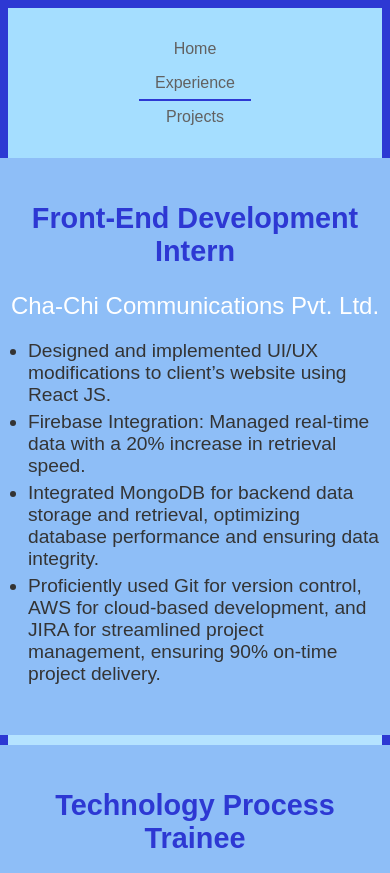
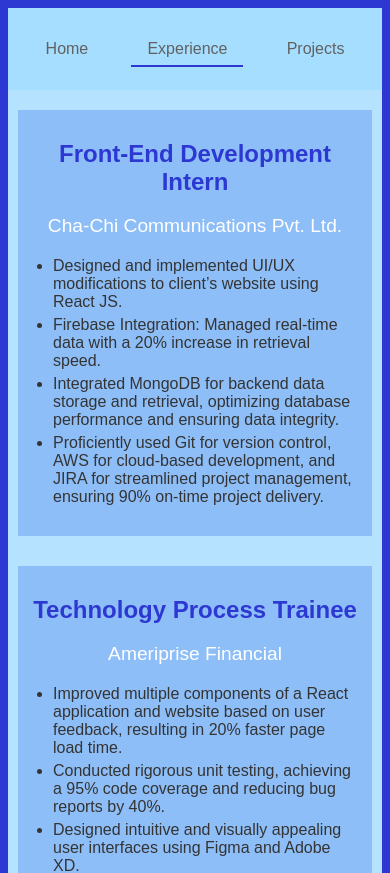
Before and after one commit to PranavMalhotra/Portfolio, a React (Create React App) app: page /experience in a window 390 px wide. Shown: the top 873 px of the page. Built offline with nearby package versions, Linux system fonts and the light colour scheme; the HTML template or start-up script is replaced by a standard one.

Commit message:
Adding mobile view

```diff
--- a/src/App.css
+++ b/src/App.css
@@ -53,8 +53,9 @@
   }
 
   nav ul {
-    flex-direction: column;
-    align-items: center;
+    flex-direction: row;
+    justify-content: space-around;
+    flex-wrap: wrap;
   }
 
   nav ul li {
--- a/src/components/Experience/Experience.css
+++ b/src/components/Experience/Experience.css
@@ -14,6 +14,7 @@
   background-color: rgb(181, 227, 255);
   border: 8px solid #2d38d3;
   border-top: none;
+  padding: 50px
 }
 
 .experience-item ul {
@@ -27,11 +28,13 @@
   color: rgb(52, 52, 52);
   font-size: 1.2rem;
   text-align: left;
+  max-width: 1200px;
+  margin: 10px;
 }
 
 .experience-container {
   max-width: 1400px;
-  width: 100%;
+  width: 1100px;
   padding: 20px;
 }
 
@@ -44,7 +47,7 @@
 }
 
 .experience-container + .experience-container {
-  margin-top: 10px;
+  margin-top: 30px;
 }
 
 ul {
@@ -91,3 +94,34 @@
     transform: translateY(0);
   }
 }
+
+@media (max-width: 600px) {
+  .page-container {
+    padding: 20px;
+    border-width: 8px;
+  }
+
+  .experience-item ul li {
+    font-size: 1rem;
+    max-width: 100%;
+    margin: 5px;
+  }
+
+  .experience-container {
+    max-width: 100%;
+    width: 100%;
+    padding: 10px;
+  }
+
+  #EXPtitle {
+    font-size: 1.5rem;
+  }
+
+  #Cname {
+    font-size: 1.2rem;
+  }
+
+  .experience-item {
+    margin-bottom: 20px;
+  }
+}
--- a/src/components/Home/Home.css
+++ b/src/components/Home/Home.css
@@ -102,6 +102,7 @@
   text-align: center;
   margin-top: 300px;
   margin-bottom: 100px;
+  max-width: 1000px;
 }
 
 .why-hire-me h2 {
@@ -113,7 +114,8 @@
 .why-hire-me p {
   font-size: 1.2rem;
   margin-bottom: 20px;
-  color: rgb(104, 104, 104)
+  color: rgb(104, 104, 104);
+  padding: 20px;
 }
 
 .cta-buttons {
--- a/src/components/Project/Project.css
+++ b/src/components/Project/Project.css
@@ -53,17 +53,17 @@
   text-decoration: none;
 }
 
-.row1item1 { grid-column: span 1; background-color: rgb(255, 184, 139); animation: slideUp 0.5s forwards; }
-.row1item2 { grid-column: span 3; background-color: rgb(255, 139, 139); animation: slideUp 0.7s forwards; }
-.row2item1 { grid-column: span 2; background-color: rgb(255, 230, 139); animation: slideUp 0.9s forwards; }
-.row2item2 { grid-column: span 2; background-color: rgba(195, 252, 141, 0.863); animation: slideUp 1.1s forwards; }
-.row3item1 { grid-column: span 3; background-color: rgb(94, 204, 102); animation: slideUp 1.3s forwards; }
-.row3item2 { grid-column: span 1; background-color: rgb(160, 249, 243); animation: slideUp 1.5s forwards; }
-.row4item1 { grid-column: span 1; background-color: rgb(139, 201, 255); animation: slideUp 1.7s forwards; }
-.row4item2 { grid-column: span 3; background-color: rgb(76, 94, 253); animation: slideUp 1.9s forwards; }
-.row5item1 { grid-column: span 2; background-color: rgb(60, 6, 79); animation: slideUp 2.1s forwards; }
-.row5item2 { grid-column: span 1; background-color: rgb(240, 187, 248); animation: slideUp 2.3s forwards; }
-.row6item1 { grid-column: span 1; background-color: rgb(116, 37, 91); animation: slideUp 2.5s forwards; }
+.row1item1 { grid-column: span 1; background-color: rgb(255, 218, 195); animation: slideUp 0.5s forwards; }
+.row1item2 { grid-column: span 3; background-color: rgb(255, 191, 191); animation: slideUp 0.7s forwards; }
+.row2item1 { grid-column: span 2; background-color: rgb(255, 239, 181); animation: slideUp 0.9s forwards; }
+.row2item2 { grid-column: span 2; background-color: rgba(215, 255, 178, 0.863); animation: slideUp 1.1s forwards; }
+.row3item1 { grid-column: span 3; background-color: rgb(155, 255, 194); animation: slideUp 1.3s forwards; }
+.row3item2 { grid-column: span 1; background-color: rgb(185, 253, 249); animation: slideUp 1.5s forwards; }
+.row4item1 { grid-column: span 1; background-color: rgb(185, 222, 255); animation: slideUp 1.7s forwards; }
+.row4item2 { grid-column: span 3; background-color: rgb(187, 194, 250); animation: slideUp 1.9s forwards; }
+.row5item1 { grid-column: span 2; background-color: rgb(216, 197, 244); animation: slideUp 2.1s forwards; }
+.row5item2 { grid-column: span 1; background-color: rgb(255, 211, 249); animation: slideUp 2.3s forwards; }
+.row6item1 { grid-column: span 1; background-color: rgb(255, 172, 172); animation: slideUp 2.5s forwards; }
 
 @media (max-width: 768px) {
   .projects-grid {
@@ -74,3 +74,30 @@
     grid-column: span 1;
   }
 }
+@media (max-width: 600px) {
+  .projpage-container {
+    padding: 10px;
+    border-width: 8px;
+  }
+
+  .projects-grid {
+    grid-template-columns: 1fr;
+    grid-gap: 10px;
+    padding: 10px;
+  }
+
+  .project-item {
+    height: 150px;
+    padding: 10px;
+    font-size: 0.9rem;
+  }
+
+  .project-item:hover {
+    height: 160px;
+  }
+
+  .row1item1, .row1item2, .row2item1, .row2item2, .row3item1, .row3item2, .row4item1, .row4item2, .row5item1, .row5item2, .row6item1 {
+    grid-column: span 1;
+    animation-duration: 0.5s;
+  }
+}
```
Also changed, not shown: 11 other files (tests, documents, lock files or other folders).
